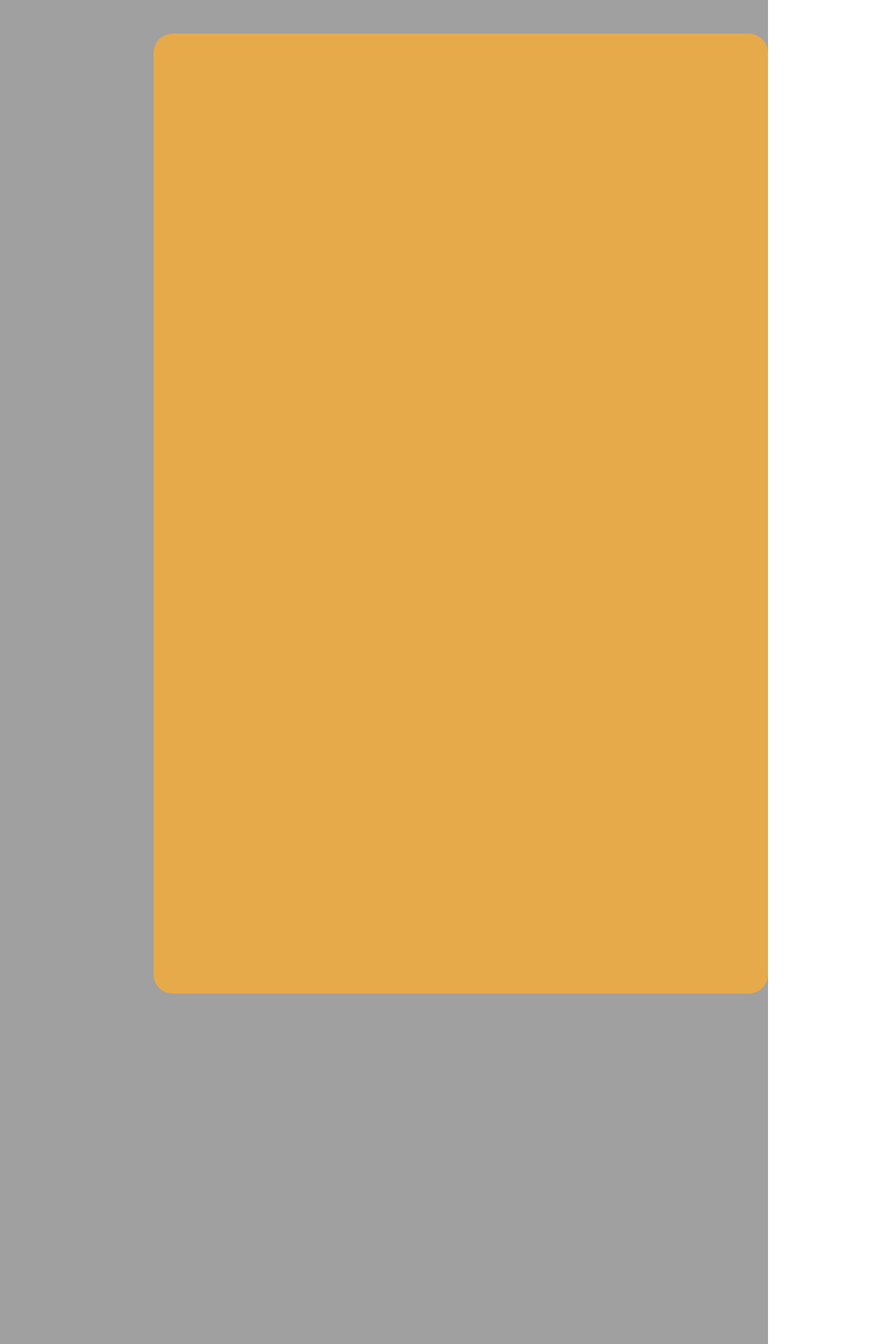
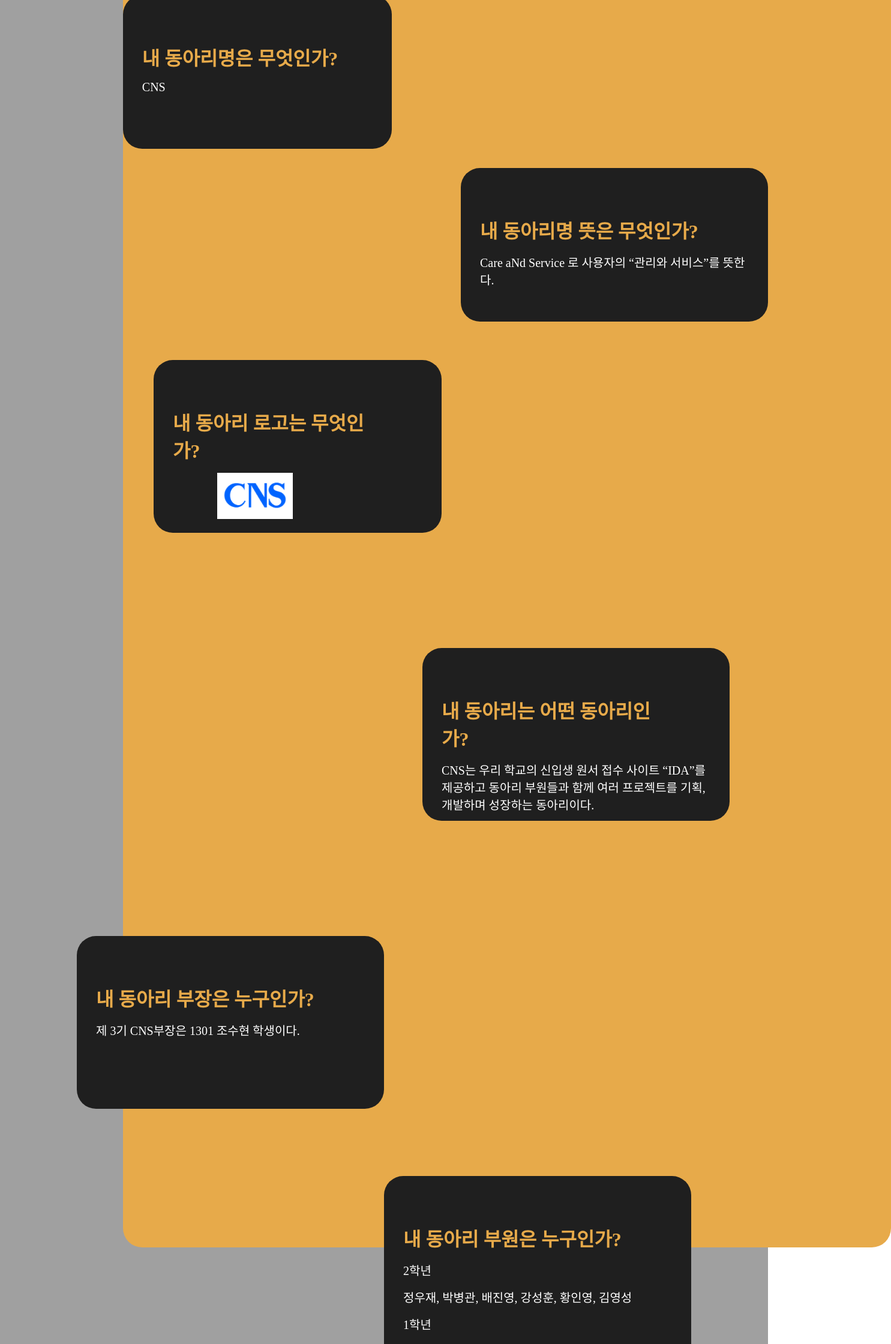
Before and after one commit to dong-area/DongArea-Frontend, a React (Create React App) app: page /myclub in a window 1280 px wide. Shown: the part 1360-3600 px from the top of the page at 60% size, 1485 px wide, since content can reach past the window. Built offline with nearby package versions, Linux system fonts and the light colour scheme; a web font is replaced by a local one.

Commit message:
ADD :: MyClub Styling

```diff
--- a/src/pages/MyClub.jsx
+++ b/src/pages/MyClub.jsx
@@ -2,6 +2,7 @@ import React from "react";
 import School from "../asset/schoolBlur.png";
 import * as S from "../style/MyClubStyle";
 import laptop from "../asset/laptop2.png";
+import logo from "../asset/Logo.png";
 
 const MyClub = () => {
   return (
@@ -37,6 +38,66 @@ const MyClub = () => {
           </S.TitleText>
         </S.TitleWrap>
         <S.BottomBox>
+          <S.ContextBox
+            width="26rem"
+            height="14rem"
+            margin="12rem 0rem 0rem 16%"
+          >
+            <S.ContextTitle>내 동아리명은 무엇인가?</S.ContextTitle>
+            <S.ContextContent>CNS</S.ContextContent>
+          </S.ContextBox>
+          <S.ContextBox
+            width="30rem"
+            height="14rem"
+            margin="30rem 0rem 0rem 60%"
+          >
+            <S.ContextTitle>내 동아리명 뜻은 무엇인가?</S.ContextTitle>
+            <S.ContextContent>
+              Care aNd Service 로 사용자의 “관리와 서비스”를 뜻한다.
+            </S.ContextContent>
+          </S.ContextBox>
+          <S.ContextBox
+            width="28rem"
+            height="16rem"
+            margin="50rem 0rem 0rem 20%"
+          >
+            <S.ContextTitle>내 동아리 로고는 무엇인가?</S.ContextTitle>
+            <S.ContextLogo src={logo} alt="logo" />
+          </S.ContextBox>
+          <S.ContextBox
+            width="30rem"
+            height="16rem"
+            margin="80rem 0rem 0rem 55%"
+          >
+            <S.ContextTitle>내 동아리는 어떤 동아리인가?</S.ContextTitle>
+            <S.ContextContent>
+              CNS는 우리 학교의 신입생 원서 접수 사이트 “IDA”를 제공하고 동아리
+              부원들과 함께 여러 프로젝트를 기획, 개발하며 성장하는 동아리이다.
+            </S.ContextContent>
+          </S.ContextBox>
+          <S.ContextBox
+            width="30rem"
+            height="16rem"
+            margin="110rem 0rem 0rem 10%"
+          >
+            <S.ContextTitle>내 동아리 부장은 누구인가?</S.ContextTitle>
+            <S.ContextContent>
+              제 3기 CNS부장은 1301 조수현 학생이다.
+            </S.ContextContent>
+          </S.ContextBox>
+          <S.ContextBox
+            width="30rem"
+            height="20rem"
+            margin="135rem 0rem 0rem 50%"
+          >
+            <S.ContextTitle>내 동아리 부원은 누구인가?</S.ContextTitle>
+            <S.ContextContent>2학년</S.ContextContent>
+            <S.ContextContent>
+              정우재, 박병관, 배진영, 강성훈, 황인영, 김영성
+            </S.ContextContent>
+            <S.ContextContent>1학년</S.ContextContent>
+            <S.ContextContent>조수현, 배경민, 최아영</S.ContextContent>
+          </S.ContextBox>
           <S.SecondBottomBox></S.SecondBottomBox>
         </S.BottomBox>
       </S.Background>
--- a/src/style/MyClubStyle.jsx
+++ b/src/style/MyClubStyle.jsx
@@ -1,4 +1,5 @@
 import styled, { keyframes } from "styled-components";
+import "./index.css";
 
 const TitletetAni = keyframes`
     0%{
@@ -45,14 +46,15 @@ export const BottomBox = styled.nav`
   height: 70%;
   background-color: #a0a0a0;
   margin-top: 30%;
+  display: inline-block;
+  z-index: -5;
 `;
 
 export const SecondBottomBox = styled.nav`
-  position: absolute;
-  height: 200%;
-  width: 80%;
-  right: 0;
-  margin: 20% 0;
+  height: 80%;
+  width: 100%;
+  margin: 10% 0;
+  margin-left: 16%;
   background-color: #e7aa4a;
   border-radius: 2rem;
 `;
@@ -63,3 +65,35 @@ export const TitleImg = styled.img`
   bottom: 0;
   margin: 5%;
 `;
+
+export const ContextBox = styled.div`
+  width: ${(props) => props.width};
+  height: ${(props) => props.height};
+  padding: 1rem;
+  border-radius: 2rem;
+  background-color: #1f1f1f;
+  margin: ${(props) => props.margin};
+  z-index: 1;
+  position: absolute;
+`;
+
+export const ContextTitle = styled.p`
+  font-size: 2rem;
+  color: #e7aa4a;
+  margin: 4rem 0rem 0rem 1rem;
+  font-weight: 700;
+  width: 80%;
+`;
+
+export const ContextContent = styled.p`
+  font-family: "Roboto-light";
+  color: white;
+  margin: 1rem 1rem;
+  widht: 80%;
+  font-size: 1.25rem;
+`;
+
+export const ContextLogo = styled.img`
+  margin: 1rem 20%;
+  height: 30%;
+`;
```
Also changed, not shown: src/asset/Logo.png (added).
